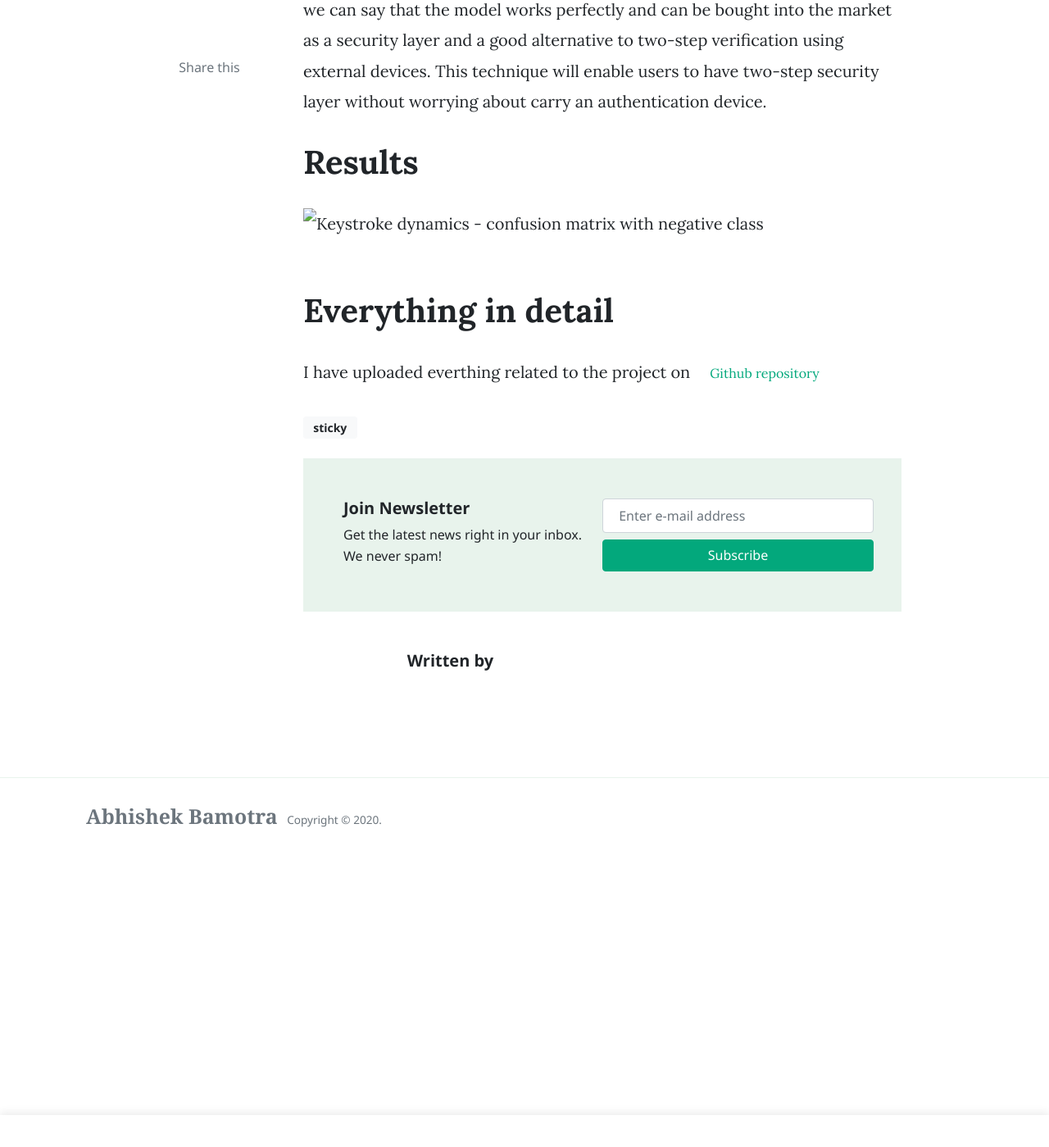
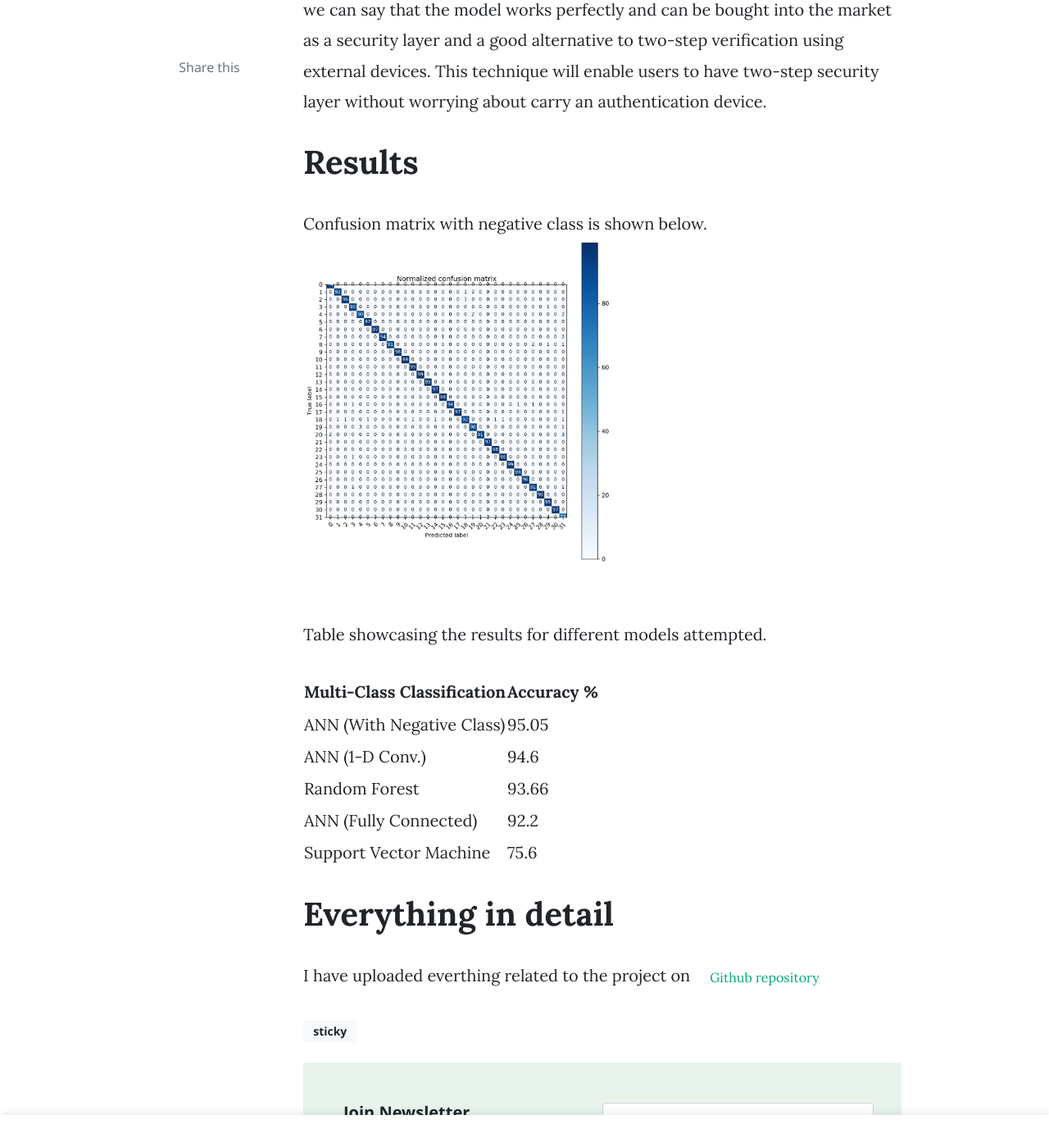
Before and after one commit to abhishekbamotra/abhib, a Jekyll site: the page built from _posts/2020-02-07-keystroke-dynamics-CMU.md, in a window 1280 px wide and 1400 px high, scrolled down 1501 px. Shown: the whole window at 82% size. Built offline with Jekyll 4.4.1, drawn with Linux system fonts in a browser that asks for light colours; nearby versions of some CDN libraries; comment, search, counter and statistics services are not loaded; some of the changed text lies outside the part shown.

Commit message:
Update 2020-02-07-keystroke-dynamics-CMU.md

```diff
--- a/_posts/2020-02-07-keystroke-dynamics-CMU.md
+++ b/_posts/2020-02-07-keystroke-dynamics-CMU.md
@@ -11,7 +11,18 @@ Cyber attacks has always been of a great concern. Websites and services with poo
 
 # Results
 
-![Keystroke dynamics - confusion matrix with negative class](assets/images/keystroke-confusion.jpg "Confusion matrix with negative class")
+Confusion matrix with negative class is shown below.
+<img src="https://github.com/abhishekbamotra/abhib/blob/master/assets/images/keystroke-confusion.jpg" alt="Confusion matrix with negative class" height="400"/>
+
+Table showcasing the results for different models attempted.
+
+| Multi-Class Classification | Accuracy % |
+|----------------------------|------------|
+| ANN (With Negative Class)  | 95.05      |
+| ANN (1-D Conv.)            | 94.6       |
+| Random Forest              | 93.66      |
+| ANN (Fully Connected)      | 92.2       |
+| Support Vector Machine     | 75.6       |
 
 # Everything in detail
 I have uploaded everthing related to the project on
```
